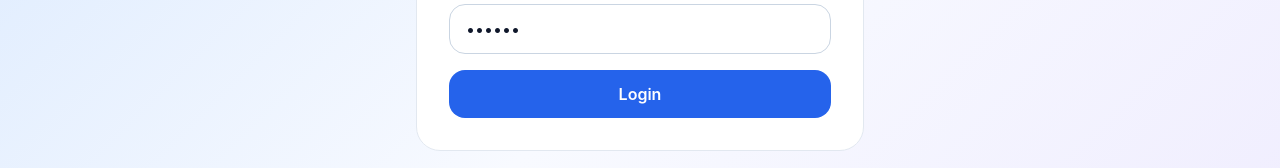
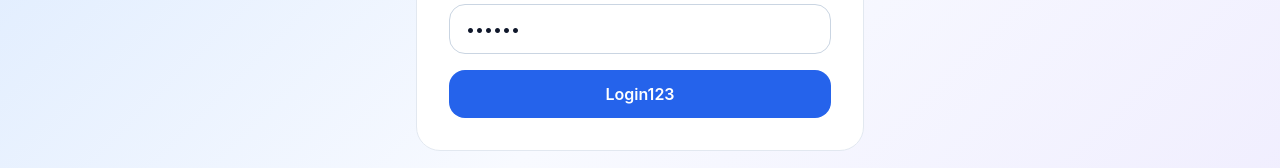
Before and after one commit to microclouddata/mcs-ai-platform-idea, a Next.js app in the folder frontend/: page /login in a window 1280 px wide. Shown: the part 256-424 px from the top of the page. Built offline with nearby package versions, Linux system fonts and the light colour scheme.

Commit message:
testing ci cd

```diff
--- a/frontend/app/login/page.tsx
+++ b/frontend/app/login/page.tsx
@@ -32,7 +32,7 @@ export default function LoginPage() {
       <div className="space-y-4">
         <input className="w-full rounded-2xl border border-slate-300 px-4 py-3" placeholder="Email" value={email} onChange={(e) => setEmail(e.target.value)} />
         <input className="w-full rounded-2xl border border-slate-300 px-4 py-3" placeholder="Password" type="password" value={password} onChange={(e) => setPassword(e.target.value)} />
-        <button className="w-full rounded-2xl bg-[var(--brand)] px-4 py-3 font-semibold text-white" onClick={handleSubmit}>Login</button>
+        <button className="w-full rounded-2xl bg-[var(--brand)] px-4 py-3 font-semibold text-white" onClick={handleSubmit}>Login123</button>
         {error ? <p className="text-sm text-red-600">{error}</p> : null}
       </div>
     </div>
```
